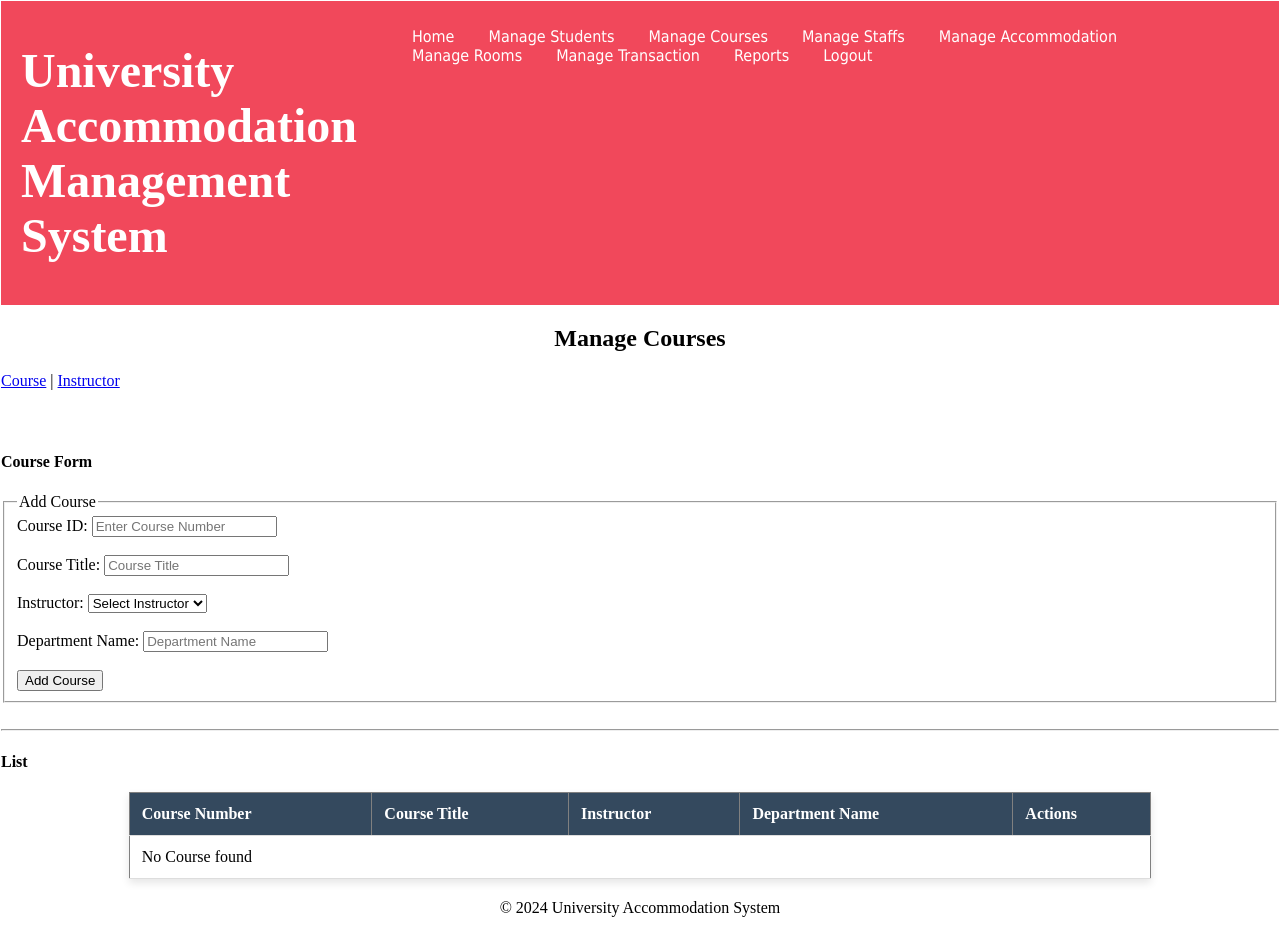
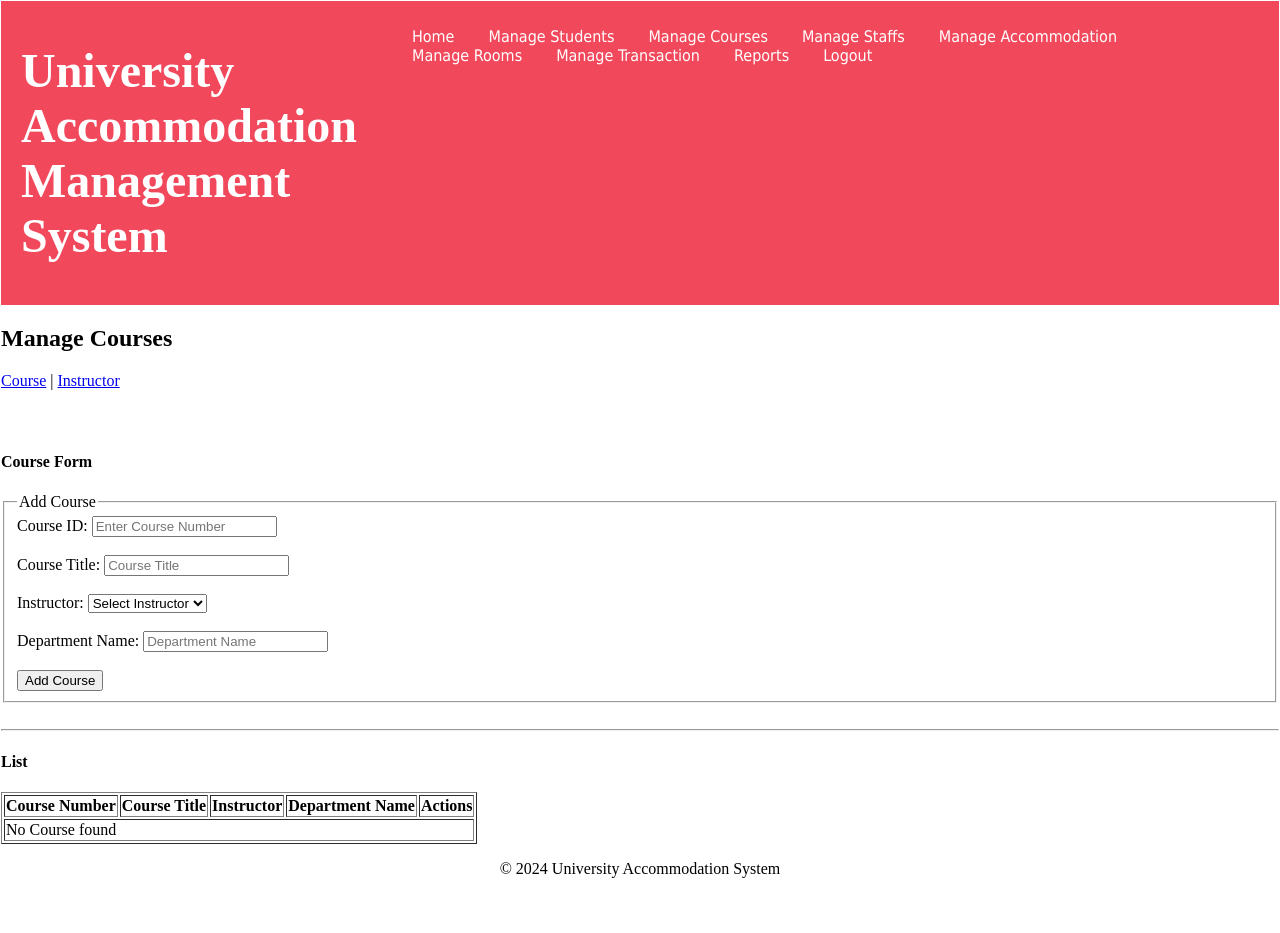
Before and after one commit to Rei0021/uao, a PHP site: page /pages/course_related.php in a window 1280 px wide. After the commit the page ends 878 px from the top, so only its background shows below. Run offline with PHP 8.4, Linux system fonts and the light colour scheme; the visitor is signed in with stand-in values (Sample User, id 1); data that the repository does not hold is empty.

Commit message:
ui still

```diff
--- a/pages/courses.php
+++ b/pages/courses.php
@@ -1,41 +1,3 @@
-<!DOCTYPE html>
-<html lang="en">
-<head>
-    <meta charset="UTF-8">
-    <meta name="viewport" content="width=device-width, initial-scale=1.0">
-</head>
-<body>
-    <style>
-    h2{
-        text-align: center;
-    }
-    table {
-        width: 80%;
-        margin: 20px auto;
-        border-collapse: collapse;
-        background-color: white;
-        box-shadow: 0 4px 8px rgba(0, 0, 0, 0.1);
-    }
-
-    th, td {
-        padding: 12px;
-        text-align: left;
-        border-bottom: 1px solid #ddd;
-    }
-
-    th {
-        background-color: #34495e;
-        color: white;
-    }
-
-    tr:hover {
-        background-color: #f1f1f1;
-    }
-    </style>
-
-</body>
-</html>
-
 <h3>Manage Course</h3>
 
 <h4>Course Form</h4>
```
